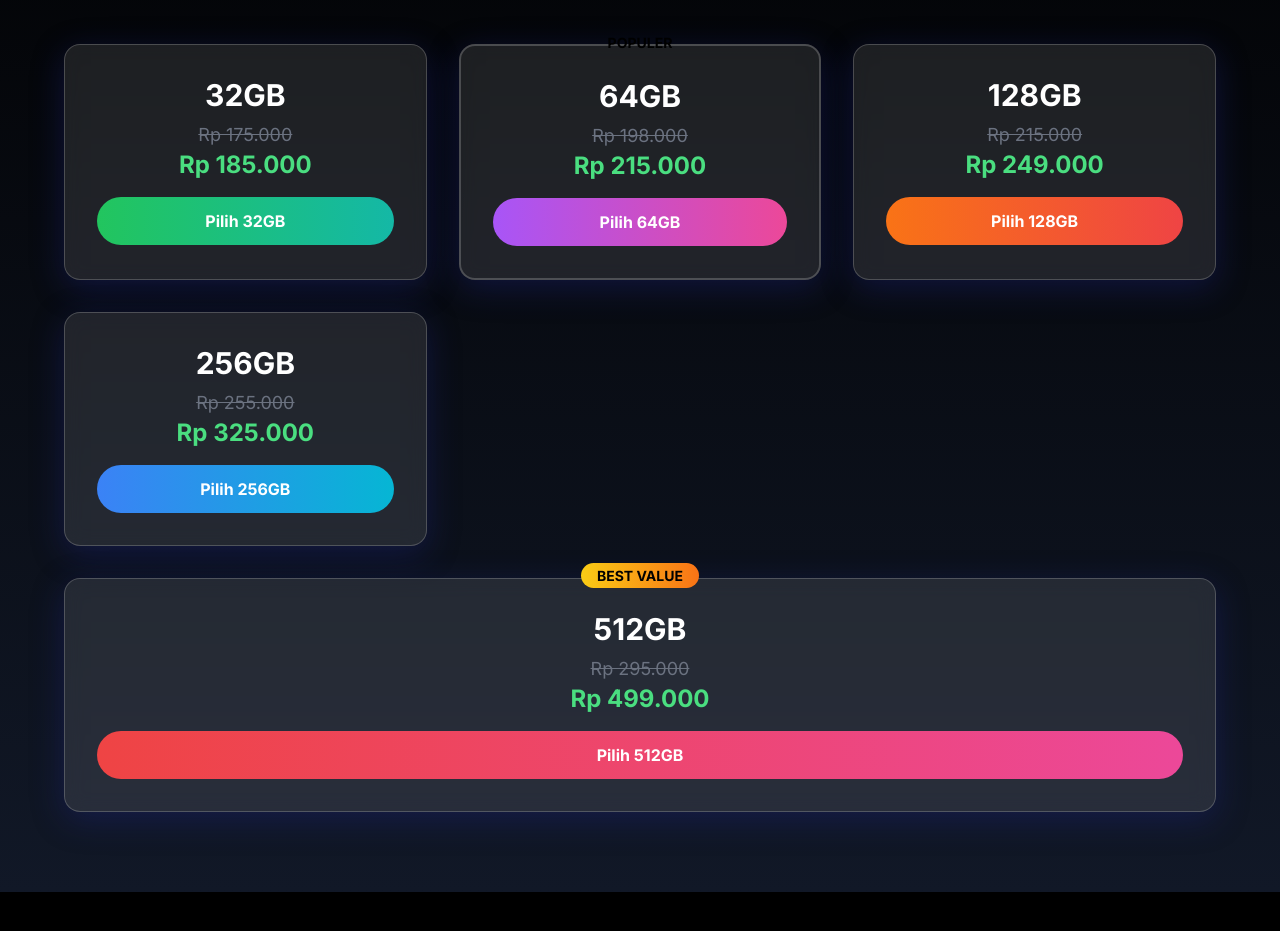
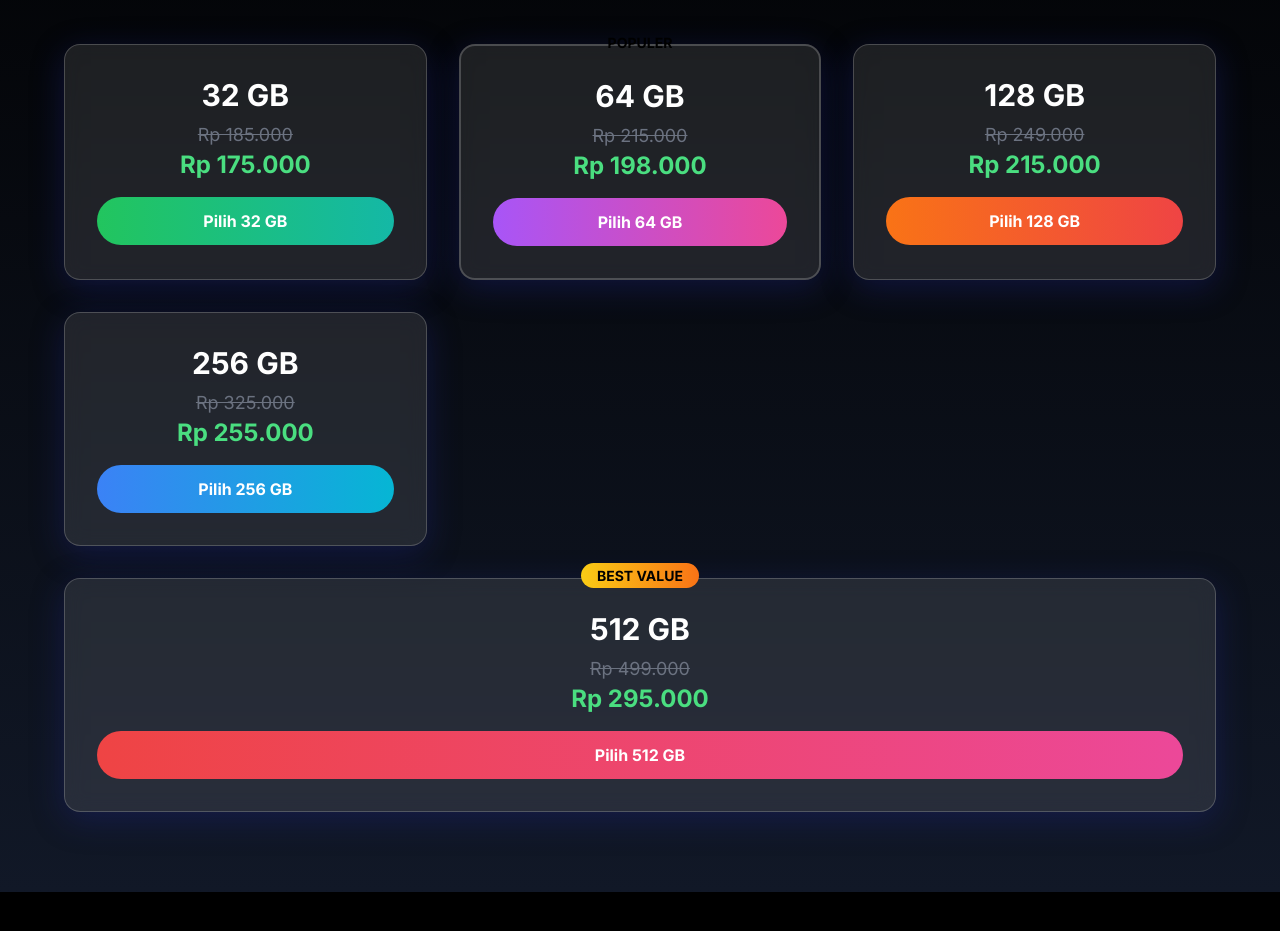
Before and after one commit to Raisya29/3-in-1-Flash-Drive, a plain HTML site: page index.html in a window 1280 px wide. Shown: the part 2270-3201 px from the top of the page. Drawn offline with nearby package versions, Linux system fonts and the light colour scheme; a script that the page names is missing.

Commit message:
Update index.html

```diff
--- a/index.html
+++ b/index.html
@@ -372,13 +372,13 @@
             <div class="grid grid-cols-1 md:grid-cols-2 lg:grid-cols-3 gap-8 max-w-6xl mx-auto">
                 <!-- 32GB -->
                 <div class="glass-effect p-8 rounded-2xl text-center relative" data-aos="fade-up">
-                    <div class="text-3xl font-bold mb-2">32GB</div>
+                    <div class="text-3xl font-bold mb-2">32 GB</div>
                     <div class="mb-4">
-                        <span class="text-gray-500 line-through text-lg">Rp 175.000</span>
-                        <div class="text-2xl font-bold text-green-400">Rp 185.000</div>
+                        <span class="text-gray-500 line-through text-lg">Rp 185.000</span>
+                        <div class="text-2xl font-bold text-green-400">Rp 175.000</div>
                     </div>
                     <button onclick="selectVariant('32GB')" class="w-full bg-gradient-to-r from-green-500 to-teal-500 text-white py-3 rounded-full font-bold hover:scale-105 transition">
-                        Pilih 32GB
+                        Pilih 32 GB
                     </button>
                 </div>
 
@@ -387,37 +387,37 @@
                     <div class="absolute -top-4 left-1/2 transform -translate-x-1/2">
                         <span class="bg-silver text-black px-4 py-1 rounded-full text-sm font-bold">POPULER</span>
                     </div>
-                    <div class="text-3xl font-bold mb-2">64GB</div>
+                    <div class="text-3xl font-bold mb-2">64 GB</div>
                     <div class="mb-4">
-                        <span class="text-gray-500 line-through text-lg">Rp 198.000</span>
-                        <div class="text-2xl font-bold text-green-400">Rp 215.000</div>
+                        <span class="text-gray-500 line-through text-lg">Rp 215.000</span>
+                        <div class="text-2xl font-bold text-green-400">Rp 198.000</div>
                     </div>
                     <button onclick="selectVariant('64GB')" class="w-full bg-gradient-to-r from-purple-500 to-pink-500 text-white py-3 rounded-full font-bold hover:scale-105 transition">
-                        Pilih 64GB
+                        Pilih 64 GB
                     </button>
                 </div>
 
                 <!-- 128GB -->
                 <div class="glass-effect p-8 rounded-2xl text-center" data-aos="fade-up" data-aos-delay="400">
-                    <div class="text-3xl font-bold mb-2">128GB</div>
+                    <div class="text-3xl font-bold mb-2">128 GB</div>
                     <div class="mb-4">
-                        <span class="text-gray-500 line-through text-lg">Rp 215.000</span>
-                        <div class="text-2xl font-bold text-green-400">Rp 249.000</div>
+                        <span class="text-gray-500 line-through text-lg">Rp 249.000</span>
+                        <div class="text-2xl font-bold text-green-400">Rp 215.000</div>
                     </div>
                     <button onclick="selectVariant('128GB')" class="w-full bg-gradient-to-r from-orange-500 to-red-500 text-white py-3 rounded-full font-bold hover:scale-105 transition">
-                        Pilih 128GB
+                        Pilih 128 GB
                     </button>
                 </div>
 
                 <!-- 256GB -->
                 <div class="glass-effect p-8 rounded-2xl text-center" data-aos="fade-up">
-                    <div class="text-3xl font-bold mb-2">256GB</div>
+                    <div class="text-3xl font-bold mb-2">256 GB</div>
                     <div class="mb-4">
-                        <span class="text-gray-500 line-through text-lg">Rp 255.000</span>
-                        <div class="text-2xl font-bold text-green-400">Rp 325.000</div>
+                        <span class="text-gray-500 line-through text-lg">Rp 325.000</span>
+                        <div class="text-2xl font-bold text-green-400">Rp 255.000</div>
                     </div>
                     <button onclick="selectVariant('256GB')" class="w-full bg-gradient-to-r from-blue-500 to-cyan-500 text-white py-3 rounded-full font-bold hover:scale-105 transition">
-                        Pilih 256GB
+                        Pilih 256 GB
                     </button>
                 </div>
 
@@ -426,13 +426,13 @@
                     <div class="absolute -top-4 left-1/2 transform -translate-x-1/2">
                         <span class="bg-gradient-to-r from-yellow-400 to-orange-500 text-black px-4 py-1 rounded-full text-sm font-bold">BEST VALUE</span>
                     </div>
-                    <div class="text-3xl font-bold mb-2">512GB</div>
+                    <div class="text-3xl font-bold mb-2">512 GB</div>
                     <div class="mb-4">
-                        <span class="text-gray-500 line-through text-lg">Rp 295.000</span>
-                        <div class="text-2xl font-bold text-green-400">Rp 499.000</div>
+                        <span class="text-gray-500 line-through text-lg">Rp 499.000</span>
+                        <div class="text-2xl font-bold text-green-400">Rp 295.000</div>
                     </div>
                     <button onclick="selectVariant('512GB')" class="w-full bg-gradient-to-r from-red-500 to-pink-500 text-white py-3 rounded-full font-bold hover:scale-105 transition">
-                        Pilih 512GB
+                        Pilih 512 GB
                     </button>
                 </div>
             </div>
```
